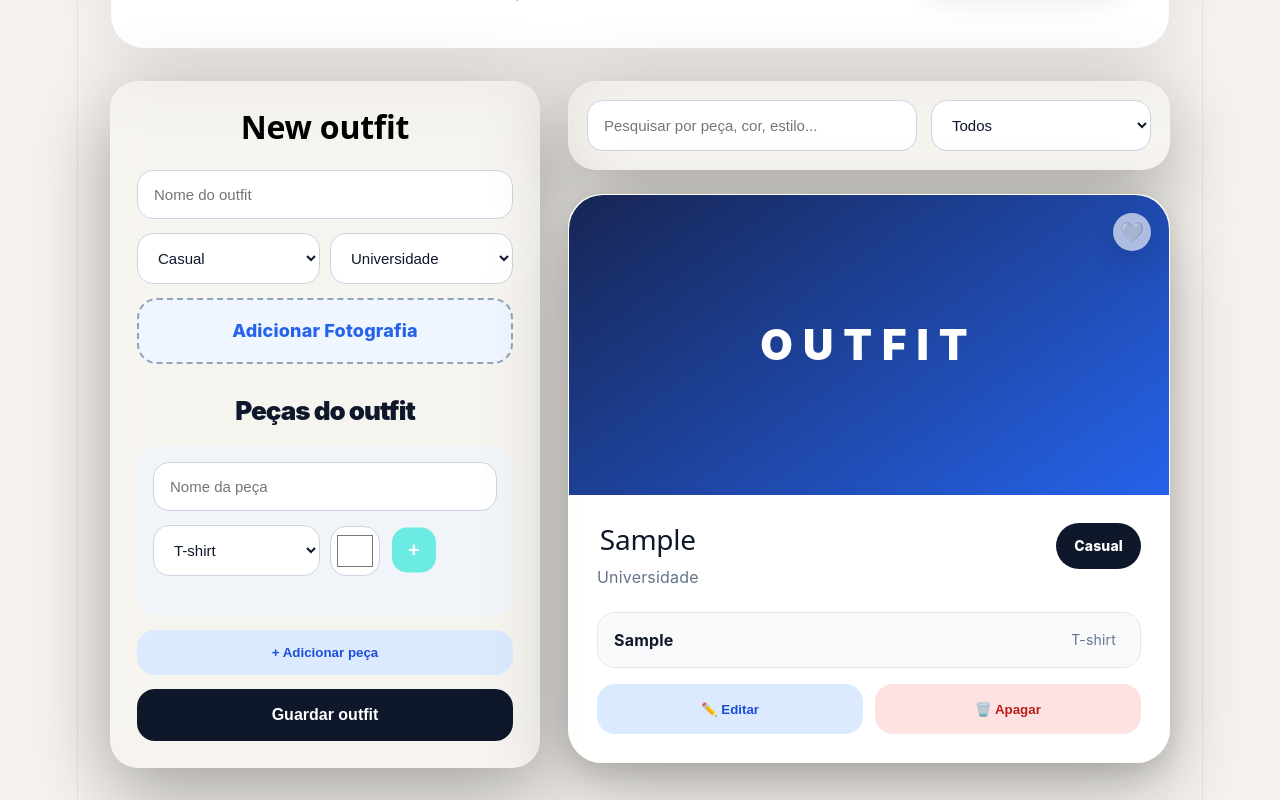
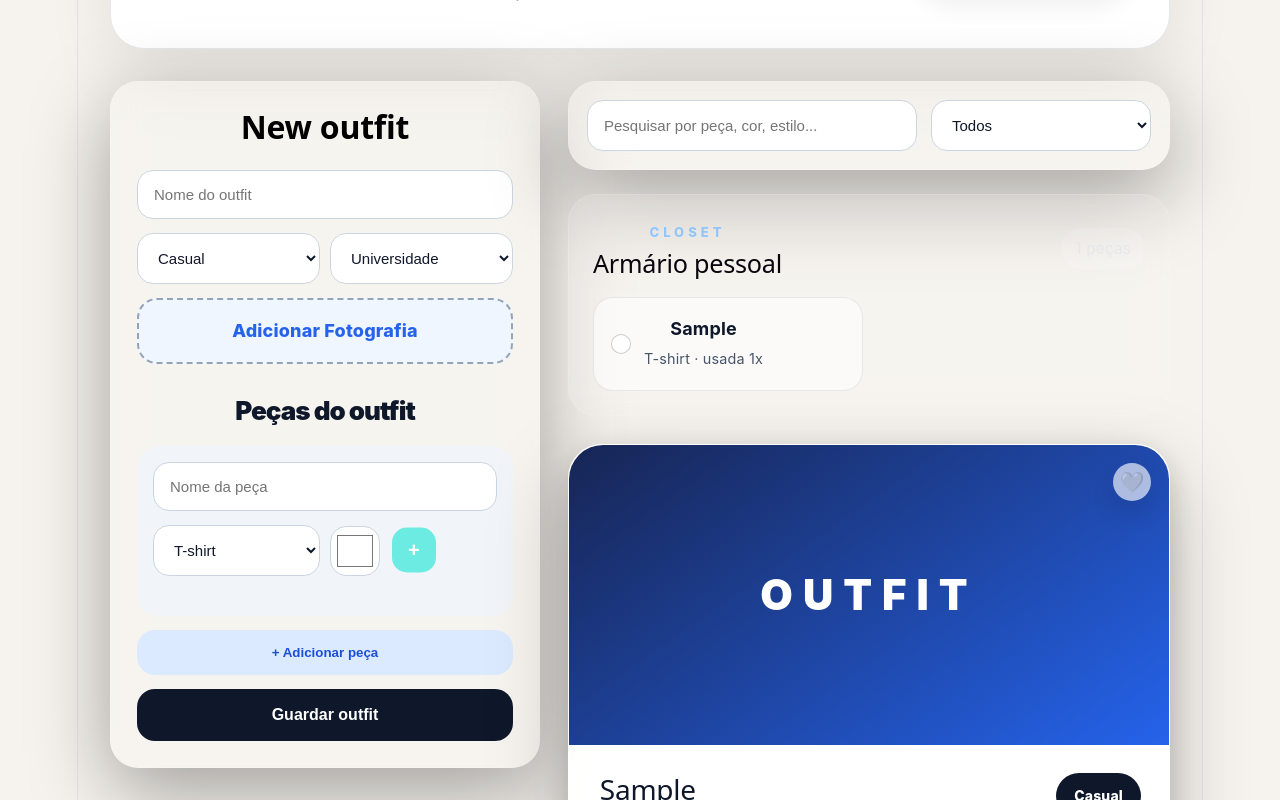
Before and after one commit to ptav2006/outfit-organizer, a React (Vite) app: page / in a window 1280 px wide. Both pictures are taken after typing "Sample", "Sample" into the empty fields and a click on the button "Guardar outfit". Shown: the part 253-1053 px from the top of the page. Built offline with nearby package versions, Linux system fonts and the light colour scheme.

Commit message:
closet parte 1

```diff
--- a/src/App.css
+++ b/src/App.css
@@ -283,10 +283,10 @@ button {
     0 10px 30px rgba(0, 0, 0, 0.15),
     0 30px 80px rgba(0, 0, 0, 0.25);
   border: 1px solid rgba(255, 255, 255, 0.45);
-  transition: transform 0.25s ease, box-shadow 0.25s ease;
   cursor: grab;
   z-index: 1;
   animation: cardIn 0.35s ease both;
+  transition: transform 0.2s ease, box-shadow 0.2s ease;
 }
 
 .card img,
@@ -892,3 +892,90 @@ body {
     transform: translateY(0) scale(1);
   }
 }
+
+.closetBox {
+  margin-bottom: 28px;
+  padding: 24px;
+  border-radius: 28px;
+  background: rgba(255, 255, 255, 0.08);
+  border: 1px solid rgba(255, 255, 255, 0.14);
+  backdrop-filter: blur(18px);
+}
+
+.closetHeader {
+  display: flex;
+  justify-content: space-between;
+  align-items: center;
+  gap: 12px;
+  margin-bottom: 18px;
+}
+
+.closetHeader h2 {
+  margin: 4px 0 0;
+  font-size: 1.4rem;
+}
+
+.closetHeader span {
+  padding: 8px 14px;
+  border-radius: 999px;
+  background: rgba(255, 255, 255, 0.12);
+  font-size: 0.85rem;
+  color: #e5e7eb;
+}
+
+.closetEmpty {
+  margin: 0;
+  color: #cbd5e1;
+}
+
+.closetGrid {
+  display: grid;
+  grid-template-columns: repeat(auto-fill, minmax(220px, 1fr));
+  gap: 12px;
+}
+
+.closetItem {
+  display: flex;
+  align-items: center;
+  gap: 14px;
+  padding: 18px;
+  border-radius: 20px;
+
+  background: rgba(255, 255, 255, 0.55);
+  border: 1px solid rgba(15, 23, 42, 0.08);
+
+  backdrop-filter: blur(10px);
+  transition: all 0.2s ease;
+}
+
+.closetItem:hover {
+  transform: translateY(-3px);
+  background: rgba(255, 255, 255, 0.75);
+  box-shadow: 0 12px 28px rgba(15, 23, 42, 0.12);
+}
+
+.closetColors {
+  display: flex;
+}
+
+.closetColor {
+  width: 18px;
+  height: 18px;
+  border-radius: 999px;
+  border: 2px solid #fff;
+  margin-left: -6px;
+  box-shadow: 0 0 0 1px rgba(15, 23, 42, 0.2);
+}
+.closetColor:first-child {
+  margin-left: 0;
+}
+
+.closetItem strong {
+  color: #0f172a;
+}
+
+.closetItem p {
+  margin: 4px 0 0;
+  font-size: 0.8rem;
+  color: #475569;
+}
--- a/src/App.jsx
+++ b/src/App.jsx
@@ -39,6 +39,11 @@ export default function App() {
   const [deletingId, setDeletingId] = useState(null);
   const [draggedId, setDraggedId] = useState(null);
 
+  const [closetItems, setClosetItems] = useState(() => {
+    const saved = localStorage.getItem("closetItems");
+    return saved ? JSON.parse(saved) : [];
+  });
+
   const [form, setForm] = useState({
     title: "",
     style: "Casual",
@@ -52,6 +57,10 @@ export default function App() {
     localStorage.setItem("outfits-masculinos", JSON.stringify(outfits));
   }, [outfits]);
 
+  useEffect(() => {
+    localStorage.setItem("closetItems", JSON.stringify(closetItems));
+  }, [closetItems]);
+
   function addPiece() {
     setForm({
       ...form,
@@ -60,6 +69,37 @@ export default function App() {
         { name: "", category: "T-shirt", colors: [], tempColor: "#ffffff" }]
     });
   }
+
+  function addItemToCloset(newItem) {
+    setClosetItems((prev) => {
+      const alreadyExists = prev.find(
+        (item) =>
+          item.nome.toLowerCase() === newItem.nome.toLowerCase() &&
+          item.cor.toLowerCase() === newItem.cor.toLowerCase()
+      );
+
+    if (alreadyExists) {
+      return prev.map((item) =>
+        item.id === alreadyExists.id
+          ? { ...item, vezesUsada: item.vezesUsada + 1 }
+          : item
+      );
+    }
+
+    return [
+      ...prev,
+      {
+        id: crypto.randomUUID(),
+        nome: newItem.nome,
+        cor: newItem.cor,
+        corHex: newItem.corHex,
+        cores: newItem.cores,
+        categoria: newItem.categoria,
+        vezesUsada: 1,
+      },
+    ];
+  });
+}
 
   function deleteOutfit(id) {
   setDeletingId(id);
@@ -151,11 +191,25 @@ export default function App() {
 
     setTimeout(() => setSaved(false), 1400);
 
+    const validPieces = form.pieces.filter(p => p.name.trim());
+
+    validPieces.forEach((piece) => {
+      const mainColor = piece.colors?.[0] || piece.tempColor || "#ffffff";
+
+      addItemToCloset({
+        nome: piece.name.trim(),
+        cor: mainColor,
+        corHex: mainColor,
+        cores: piece.colors?.length ? piece.colors : [mainColor],
+        categoria: piece.category,
+      });
+    });
+
     setOutfits([
       {
         id: Date.now(),
         ...form,
-        pieces: form.pieces.filter(p => p.name.trim())
+        pieces: validPieces
       },
       ...outfits
     ]);
@@ -344,6 +398,41 @@ export default function App() {
               </select>
             </div>
 
+            <div className="closetBox">
+              <div className="closetHeader">
+                <div>
+                  <p className="tag">CLOSET</p>
+                  <h2>Armário pessoal</h2>
+                </div>
+
+                <span>{closetItems.length} peças</span>
+              </div>
+
+              {closetItems.length === 0 ? (
+                <p className="closetEmpty">As peças aparecem aqui quando guardares outfits.</p>
+              ) : (
+                <div className="closetGrid">
+                  {closetItems.map((item) => (
+                    <div className="closetItem" key={item.id}>
+                      <div className="closetColors">
+                        {(item.cores || [item.corHex]).map((color, i) => (
+                          <span
+                            key={i}
+                            className="closetColor"
+                            style={{ backgroundColor: color }}
+                          />
+                        ))}
+                      </div>
+                      <div>
+                        <strong>{item.nome}</strong>
+                        <p>{item.categoria} · usada {item.vezesUsada}x</p>
+                      </div>
+                    </div>
+                  ))}
+                </div>
+              )}
+            </div>
+
             <div className="cards">
               {filteredOutfits.length === 0 && (
                 <div className="empty">
```
